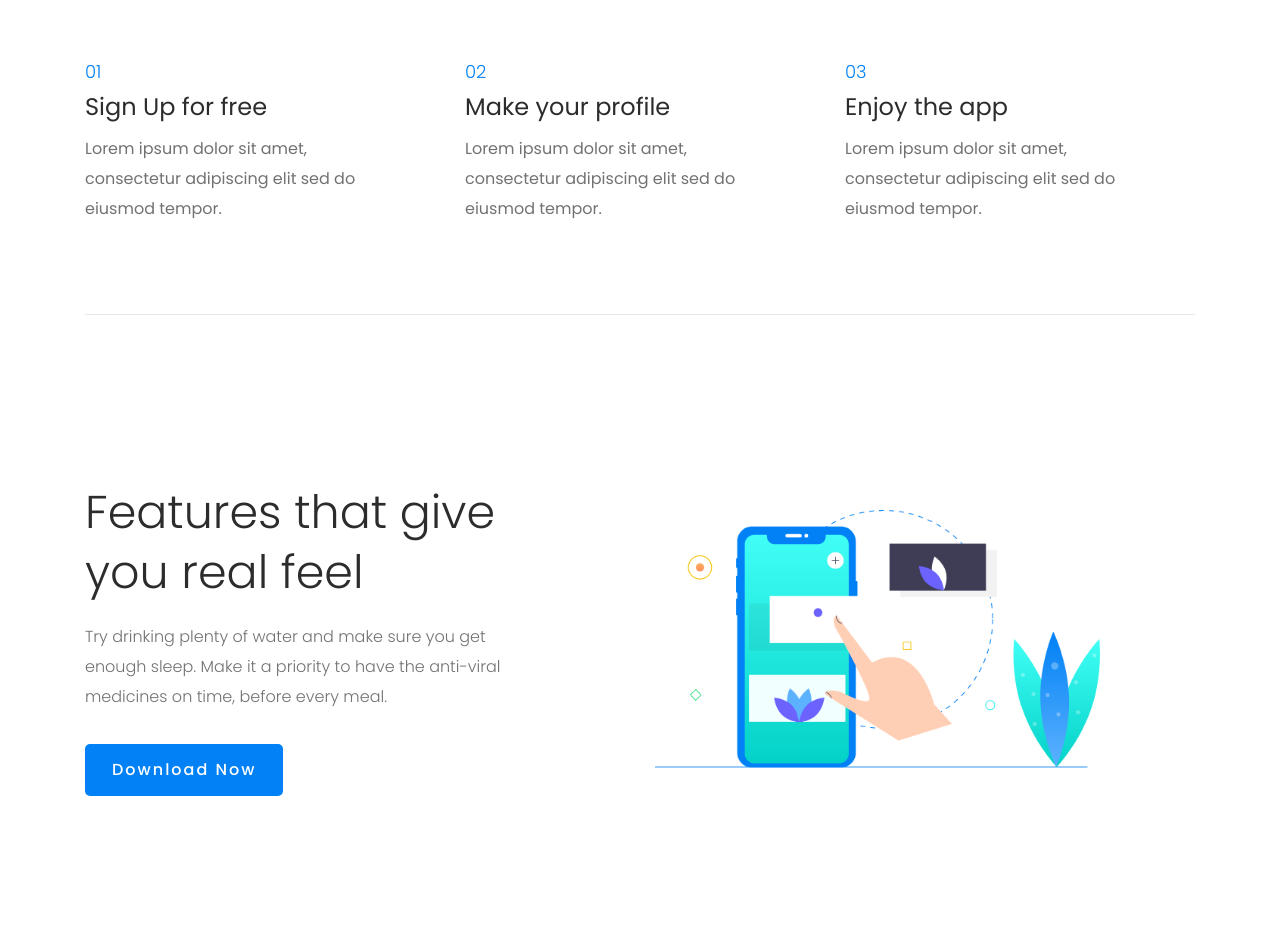
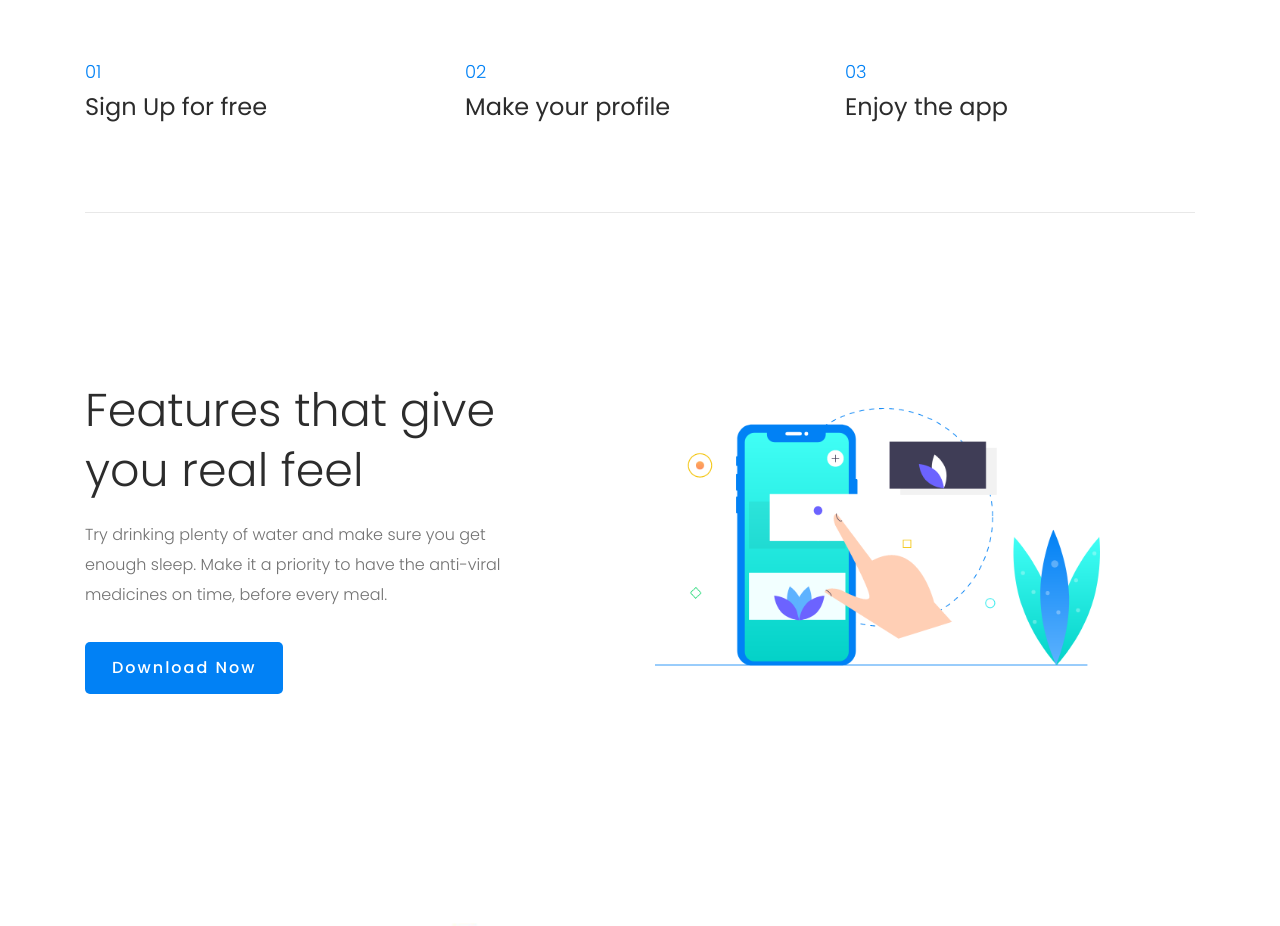
Before and after one commit to arianneghislainerull/openhacks-medi-ranks.github.io, a plain HTML site: page index.html in a window 1280 px wide. Shown: the part 2640-3566 px from the top of the page. Drawn offline with Linux system fonts and the light colour scheme.

Commit message:
Update index.html

```diff
--- a/index.html
+++ b/index.html
@@ -164,21 +164,21 @@
                         <div class="single_service  wow fadeInUp" data-wow-duration=".5s" data-wow-delay=".3s">
                             <span>01</span>
                             <h3>Sign Up for free</h3>
-                            <p>Lorem ipsum dolor sit amet, consectetur adipiscing elit sed do eiusmod tempor.</p>
+
                         </div>
                     </div>
                     <div class="col-lg-4 col-md-4">
                         <div class="single_service  wow fadeInUp" data-wow-duration=".6s" data-wow-delay=".4s">
                             <span>02</span>
                             <h3>Make your profile</h3>
-                            <p>Lorem ipsum dolor sit amet, consectetur adipiscing elit sed do eiusmod tempor.</p>
+
                         </div>
                     </div>
                     <div class="col-lg-4 col-md-4  wow fadeInUp" data-wow-duration=".7s" data-wow-delay=".5s">
                         <div class="single_service">
                             <span>03</span>
                             <h3>Enjoy the app</h3>
-                            <p>Lorem ipsum dolor sit amet, consectetur adipiscing elit sed do eiusmod tempor.</p>
+
                         </div>
                     </div>
                 </div>
```
